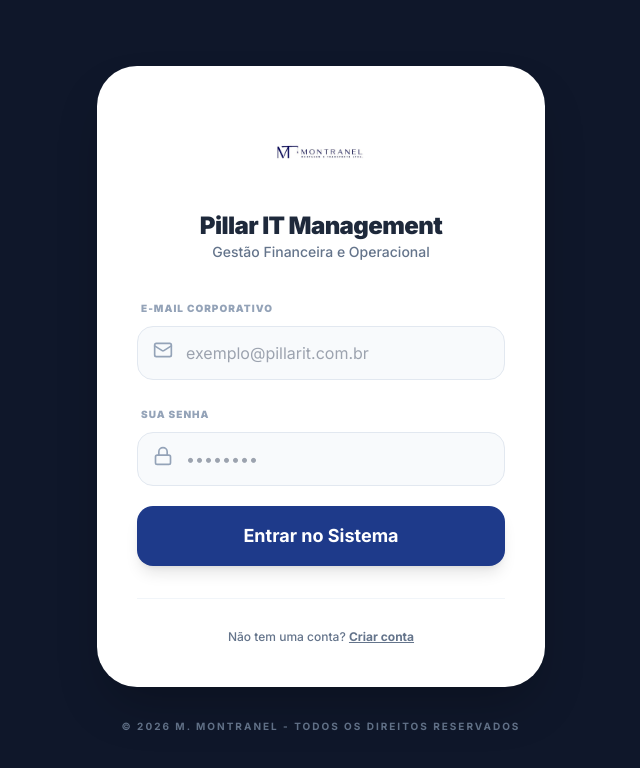
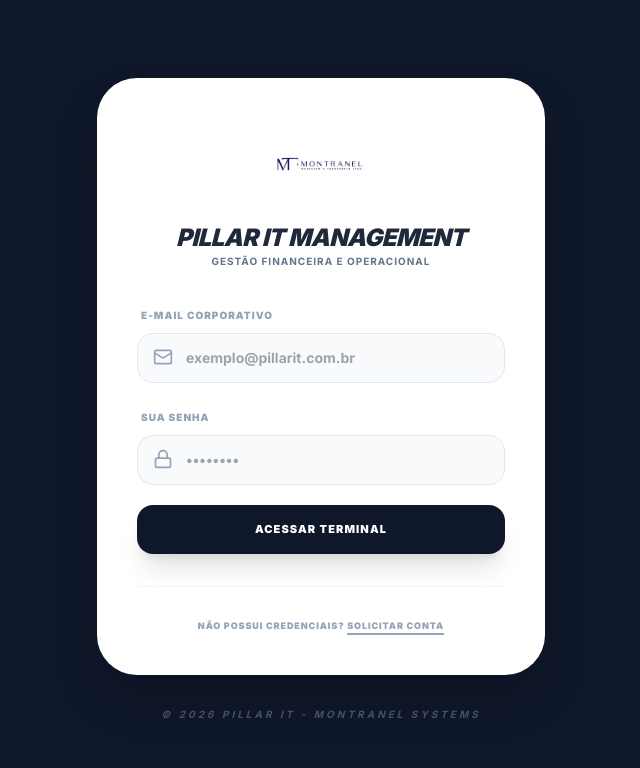
Before and after one commit to PauloEncarn/pillar-finance, a Next.js app: page /login in a window 1280 px wide. Shown: the top 768 px of the page, without its empty margins (319-959 px from the left). Built offline with nearby package versions, Linux system fonts and the light colour scheme.

Commit message:
ajuste login e criacao de usuarios

```diff
--- a/src/app/configuracoes/page.js
+++ b/src/app/configuracoes/page.js
@@ -228,10 +228,16 @@
     e.preventDefault();
     setLoading(true);
     try {
+      // Normalização: E-mail sempre em minúsculas e sem espaços antes de enviar para o banco
+      const dadosNormalizados = {
+        ...novoUser,
+        email: novoUser.email.toLowerCase().trim()
+      };
+
       const res = await fetch('/api/auth/register', {
         method: 'POST',
         headers: { 'Content-Type': 'application/json' },
-        body: JSON.stringify(novoUser)
+        body: JSON.stringify(dadosNormalizados)
       });
       if (res.ok) {
         notify("Usuário cadastrado!");
@@ -293,7 +299,14 @@
                 </div>
                 <div className="relative">
                   <Mail className="absolute left-4 top-1/2 -translate-y-1/2 text-slate-400" size={16}/>
-                  <input type="email" required placeholder="E-MAIL" value={novoUser.email} onChange={e => setNovoUser({...novoUser, email: e.target.value.toLowerCase()})} className="w-full pl-12 pr-4 py-4 bg-slate-50 border border-slate-100 rounded-2xl font-bold text-xs outline-none focus:ring-2 focus:ring-blue-600" />
+                  <input
+                    type="email"
+                    required
+                    placeholder="E-MAIL"
+                    value={novoUser.email}
+                    onChange={e => setNovoUser({...novoUser, email: e.target.value.toLowerCase()})}
+                    className="w-full pl-12 pr-4 py-4 bg-slate-50 border border-slate-100 rounded-2xl font-bold text-xs outline-none focus:ring-2 focus:ring-blue-600"
+                  />
                 </div>
                 <div className="relative">
                   <Key className="absolute left-4 top-1/2 -translate-y-1/2 text-slate-400" size={16}/>
--- a/src/app/login/page.js
+++ b/src/app/login/page.js
@@ -26,12 +26,18 @@
     setErro('');
     setLoading(true);
 
+    // NORMALIZAÇÃO: Garante que o e-mail vá para a API sempre em minúsculas e sem espaços extras
+    const emailTratado = formData.email.toLowerCase().trim();
+
     try {
       if (mode === 'login') {
         const res = await fetch('/api/auth/login', {
           method: 'POST',
           headers: { 'Content-Type': 'application/json' },
-          body: JSON.stringify({ email: formData.email, password: formData.password }),
+          body: JSON.stringify({
+            email: emailTratado,
+            password: formData.password
+          }),
         });
 
         const data = await res.json();
@@ -52,7 +58,11 @@
         const res = await fetch('/api/auth/register', {
           method: 'POST',
           headers: { 'Content-Type': 'application/json' },
-          body: JSON.stringify(formData),
+          // Enviamos o e-mail já normalizado para o cadastro
+          body: JSON.stringify({
+            ...formData,
+            email: emailTratado
+          }),
         });
 
         const data = await res.json();
@@ -86,8 +96,10 @@
               <CheckCircle size={20} />
             </div>
           </div>
-          <h2 className="text-2xl font-bold text-white mb-2">Bem-vindo, {successUser.name.split(' ')[0]}!</h2>
-          <p className="text-slate-400">Carregando seu painel...</p>
+          <h2 className="text-2xl font-bold text-white mb-2 italic uppercase tracking-tighter">
+            Bem-vindo, {successUser.name.split(' ')[0]}!
+          </h2>
+          <p className="text-slate-400 font-medium uppercase text-[10px] tracking-widest">Sincronizando seu ambiente...</p>
         </div>
       </div>
     );
@@ -97,27 +109,26 @@
     <div className="min-h-screen w-full flex items-center justify-center bg-slate-900 px-4">
       <div className="w-full max-w-md">
 
-        {/* CARD DE LOGIN (O MODELO QUE VOCÊ PEDIU) */}
         <div className="bg-white p-10 rounded-[2.5rem] shadow-2xl space-y-8 relative overflow-hidden animate-in fade-in slide-in-from-bottom-4">
 
           {/* LOGO E TÍTULO */}
           <div className="flex flex-col items-center text-center">
             <div className="relative w-48 h-24 mb-2">
-              <Image src="/logo.jpg" alt="Logo" fill className="object-contain" priority />
+              <Image src="/logo.jpg" alt="Logo Pillar IT" fill className="object-contain" priority />
             </div>
-            <h2 className="text-2xl font-black text-slate-800 tracking-tight">
+            <h2 className="text-2xl font-black text-slate-800 tracking-tight uppercase italic">
               {mode === 'login' ? 'Pillar IT Management' : 'Criar Conta'}
             </h2>
-            <p className="text-slate-500 text-sm font-medium">
-              {mode === 'login' ? 'Gestão Financeira e Operacional' : 'Solicite seu acesso ao sistema'}
+            <p className="text-slate-500 text-[10px] font-bold uppercase tracking-widest">
+              {mode === 'login' ? 'Gestão Financeira e Operacional' : 'Solicite seu acesso ao núcleo'}
             </p>
           </div>
 
           {/* MENSAGEM DE ERRO */}
           {erro && (
-            <div className="bg-rose-50 border border-rose-100 text-rose-600 p-4 rounded-xl flex items-center gap-3 text-sm animate-bounce">
-              <AlertCircle size={20} />
-              <span className="font-bold">{erro}</span>
+            <div className="bg-rose-50 border border-rose-100 text-rose-600 p-4 rounded-xl flex items-center gap-3 text-[10px] font-black uppercase tracking-widest animate-bounce">
+              <AlertCircle size={18} />
+              <span>{erro}</span>
             </div>
           )}
 
@@ -131,7 +142,7 @@
                   <input
                     type="text"
                     required
-                    className="w-full pl-12 pr-4 py-3.5 bg-slate-50 border border-slate-200 rounded-2xl focus:ring-2 focus:ring-blue-500 outline-none transition-all"
+                    className="w-full pl-12 pr-4 py-3.5 bg-slate-50 border border-slate-200 rounded-2xl focus:ring-2 focus:ring-blue-500 outline-none transition-all font-bold text-sm uppercase"
                     value={formData.name}
                     onChange={(e) => setFormData({...formData, name: e.target.value})}
                   />
@@ -147,9 +158,10 @@
                   type="email"
                   required
                   placeholder="exemplo@pillarit.com.br"
-                  className="w-full pl-12 pr-4 py-3.5 bg-slate-50 border border-slate-200 rounded-2xl focus:ring-2 focus:ring-blue-500 outline-none transition-all"
+                  className="w-full pl-12 pr-4 py-3.5 bg-slate-50 border border-slate-200 rounded-2xl focus:ring-2 focus:ring-blue-500 outline-none transition-all font-bold text-sm"
                   value={formData.email}
-                  onChange={(e) => setFormData({...formData, email: e.target.value})}
+                  // UX: Força a exibição em minúsculas enquanto o usuário digita
+                  onChange={(e) => setFormData({...formData, email: e.target.value.toLowerCase()})}
                 />
               </div>
             </div>
@@ -162,7 +174,7 @@
                   type="password"
                   required
                   placeholder="••••••••"
-                  className="w-full pl-12 pr-4 py-3.5 bg-slate-50 border border-slate-200 rounded-2xl focus:ring-2 focus:ring-blue-500 outline-none transition-all"
+                  className="w-full pl-12 pr-4 py-3.5 bg-slate-50 border border-slate-200 rounded-2xl focus:ring-2 focus:ring-blue-500 outline-none transition-all font-bold text-sm"
                   value={formData.password}
                   onChange={(e) => setFormData({...formData, password: e.target.value})}
                 />
@@ -172,12 +184,12 @@
             <button
               type="submit"
               disabled={loading}
-              className="w-full bg-blue-900 hover:bg-blue-800 text-white py-4 rounded-2xl font-bold text-lg shadow-lg transition-all flex items-center justify-center gap-3 active:scale-95 disabled:opacity-70"
+              className="w-full bg-slate-900 hover:bg-blue-700 text-white py-4 rounded-2xl font-black uppercase text-[11px] tracking-widest shadow-xl transition-all flex items-center justify-center gap-3 active:scale-95 disabled:opacity-70"
             >
               {loading ? (
-                <Loader2 className="animate-spin" size={20} />
+                <Loader2 className="animate-spin" size={18} />
               ) : (
-                <>{mode === 'login' ? 'Entrar no Sistema' : 'Cadastrar agora'}</>
+                <>{mode === 'login' ? 'Acessar Terminal' : 'Registrar Solicitação'}</>
               )}
             </button>
           </form>
@@ -186,16 +198,16 @@
           <div className="pt-6 border-t border-slate-100 text-center">
             <button
               onClick={() => setMode(mode === 'login' ? 'register' : 'login')}
-              className="text-slate-500 text-xs font-medium hover:text-blue-600 transition-colors"
+              className="text-slate-400 text-[9px] font-black uppercase tracking-widest hover:text-blue-600 transition-colors"
             >
-              {mode === 'login' ? 'Não tem uma conta? ' : 'Já possui cadastro? '}
-              <span className="font-bold underline">{mode === 'login' ? 'Criar conta' : 'Fazer Login'}</span>
+              {mode === 'login' ? 'Não possui credenciais? ' : 'Já possui acesso liberado? '}
+              <span className="font-black underline decoration-2 underline-offset-4">{mode === 'login' ? 'SOLICITAR CONTA' : 'IR PARA LOGIN'}</span>
             </button>
           </div>
         </div>
 
-        <p className="mt-8 text-center text-slate-500 text-[10px] uppercase font-bold tracking-[0.2em]">
-          &copy; 2026 M. Montranel - Todos os direitos reservados
+        <p className="mt-8 text-center text-slate-600 text-[10px] uppercase font-bold tracking-[0.3em] italic">
+          &copy; 2026 Pillar IT - Montranel Systems
         </p>
       </div>
     </div>
```
